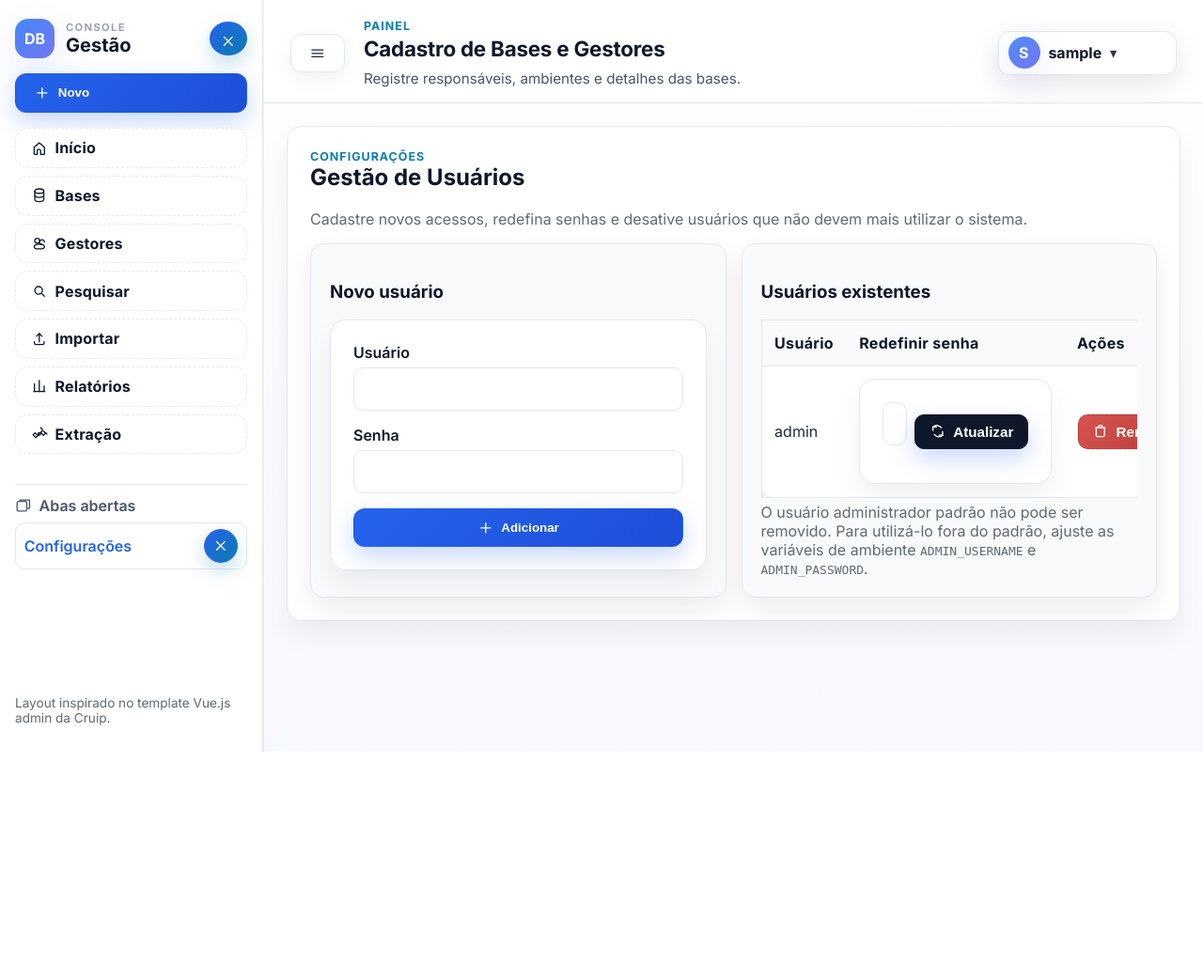
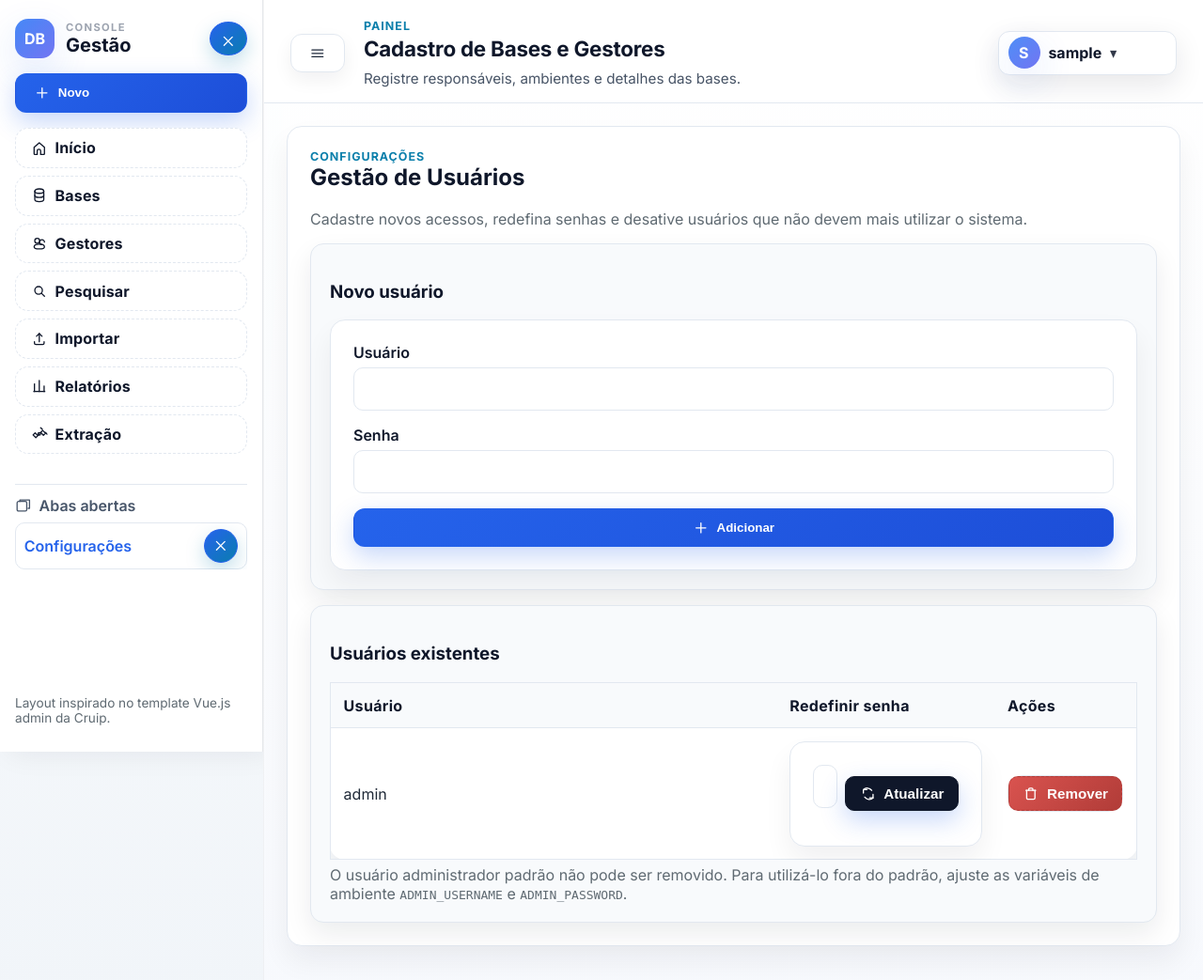
Before and after one commit to leandrojtv/Arquivos, a Flask app: page /configuracoes in a window 1280 px wide. Shown: the whole page at 94% size. Before the commit the page ends 800 px from the top, so only its background shows below. Run offline with Flask 3, Linux system fonts and the light colour scheme; the visitor is signed in with stand-in values (Sample User, id 1); data comes from the database, SQL or seed files in the repository.

Commit message:
Limit sidebar tabs, skip home, and fix settings layout

```diff
--- a/static/style.css
+++ b/static/style.css
@@ -85,6 +85,7 @@ body {
   height: 100vh;
   position: sticky;
   top: 0;
+  overflow-y: auto;
 }
 
 @media (max-width: 1024px) {
@@ -1685,6 +1686,8 @@ table td.compact {
   display: flex;
   flex-direction: column;
   gap: 0.35rem;
+  max-height: 30vh;
+  overflow-y: auto;
 }
 
 .tab-pill {
--- a/templates/base.html
+++ b/templates/base.html
@@ -192,6 +192,7 @@
 
         // Navegação em abas no menu retrátil
         const tabsKey = 'app-open-tabs';
+        const homeUrl = "{{ url_for('landing') }}";
         const drawer = document.getElementById('tabDrawer');
         const drawerList = document.getElementById('tabDrawerList');
         const getPageTitle = () => document.body.dataset.pageTitle || document.title;
@@ -240,13 +241,22 @@
           renderTabs();
         };
 
-        const syncCurrentTab = () => addTab(getPageTitle(), getPageUrl());
+        const syncCurrentTab = () => {
+          const url = getPageUrl();
+          if (url === homeUrl) {
+            // Não manter aba fixa para Início
+            return;
+          }
+          addTab(getPageTitle(), url);
+        };
 
         const wireNavLinks = () => {
           document.querySelectorAll('.sidebar a, .user-dropdown a').forEach((link) => {
             link.addEventListener('click', () => {
               const title = link.textContent.trim() || link.getAttribute('aria-label') || 'Página';
-              addTab(title, link.getAttribute('href'));
+              const href = link.getAttribute('href');
+              if (href === homeUrl) return;
+              addTab(title, href);
             });
           });
         };
--- a/templates/settings.html
+++ b/templates/settings.html
@@ -10,7 +10,6 @@
     </div>
   </div>
 
-  <div class="grid two-cols">
   <div class="panel">
     <h3>Novo usuário</h3>
     <form action="{{ url_for('create_user') }}" method="post" class="stacked">
@@ -24,7 +23,7 @@
     </form>
   </div>
 
-    <div class="panel">
+  <div class="panel" style="margin-top: 1rem;">
     <h3>Usuários existentes</h3>
     <div class="table-wrapper">
       <table>
@@ -48,7 +47,7 @@
             <td>
               <div class="actions">
                 <form action="{{ url_for('delete_user', user_id=user['id']) }}" method="post">
-                    <button type="submit" class="button ghost danger compact" onclick="return confirm('Remover este usuário?')"><svg class="icon"><use href="#icon-trash"></use></svg><span>Remover</span></button>
+                  <button type="submit" class="button ghost danger compact" {% if user['username'] == 'admin' %}disabled title="Admin não pode ser removido"{% else %}onclick="return confirm('Remover este usuário?')" {% endif %}><svg class="icon"><use href="#icon-trash"></use></svg><span>Remover</span></button>
                 </form>
               </div>
             </td>
@@ -63,6 +62,5 @@
     </div>
     <p class="muted">O usuário administrador padrão não pode ser removido. Para utilizá-lo fora do padrão, ajuste as variáveis de ambiente <code>ADMIN_USERNAME</code> e <code>ADMIN_PASSWORD</code>.</p>
   </div>
-  </div>
 </section>
 {% endblock %}
```
Lines whose indentation alone changed are shown as unchanged.
